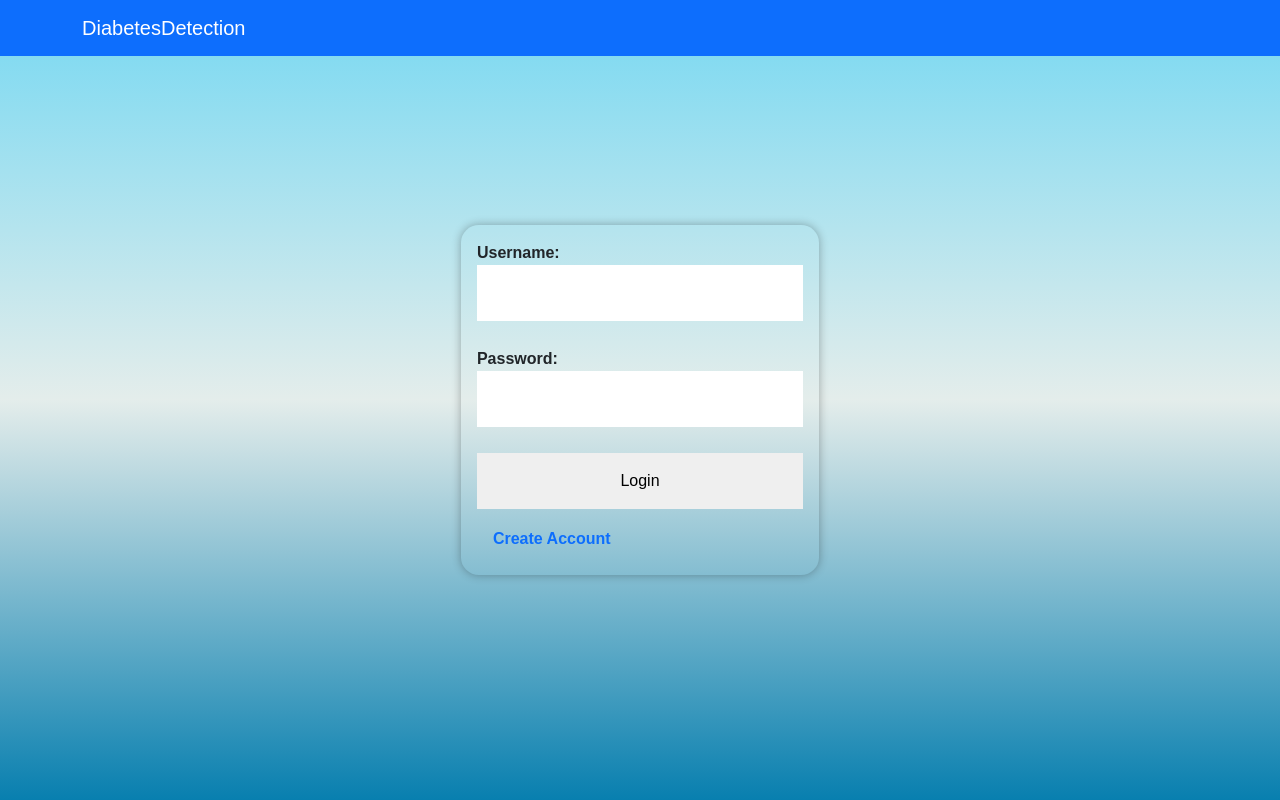
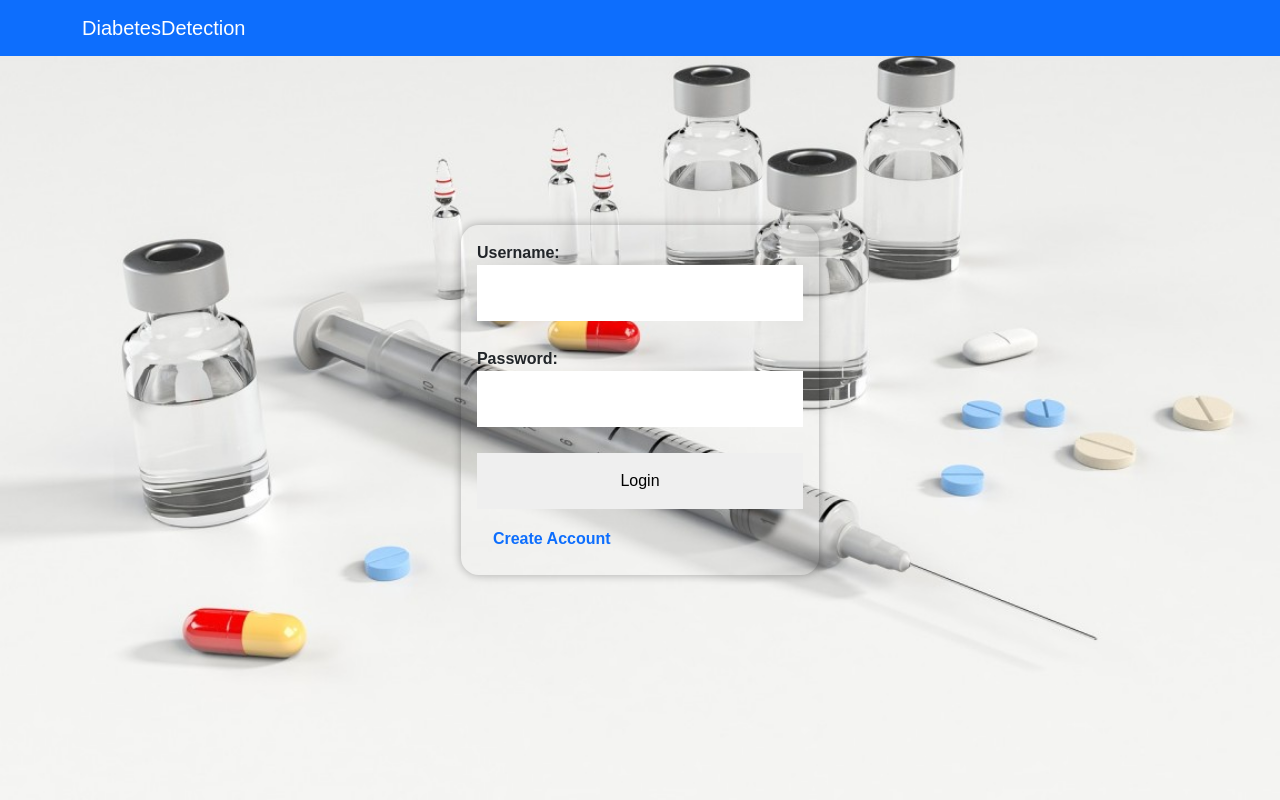
Before and after one commit to santoshshresthasaiju/Final-Year-Project, a Django app: page / in a window 1280 px wide. Run offline with Django 4.2, Linux system fonts and the light colour scheme; some libraries are stand-ins or nearby versions; some web fonts are replaced.

Commit message:
updated changes

```diff
--- a/DiabetesPrediction/static/users/login.css
+++ b/DiabetesPrediction/static/users/login.css
@@ -2,6 +2,12 @@
 html{
   height: 100%;
   font-family: sans-serif;
+}
+body {
+  background-image: url("/static/users/background.jpeg");
+  background-size: cover;
+  background-position: center;
+  background-repeat: no-repeat;
 }
 .main{
   display: flex;
--- a/templates/users/login.html
+++ b/templates/users/login.html
@@ -1,8 +1,6 @@
 {% include "Header.html" %}
 
 {% block logincontent %}
-
-
 {% load static %}
 <!DOCTYPE html>
 <html lang="en">
```
Also changed, not shown: db.sqlite3.
